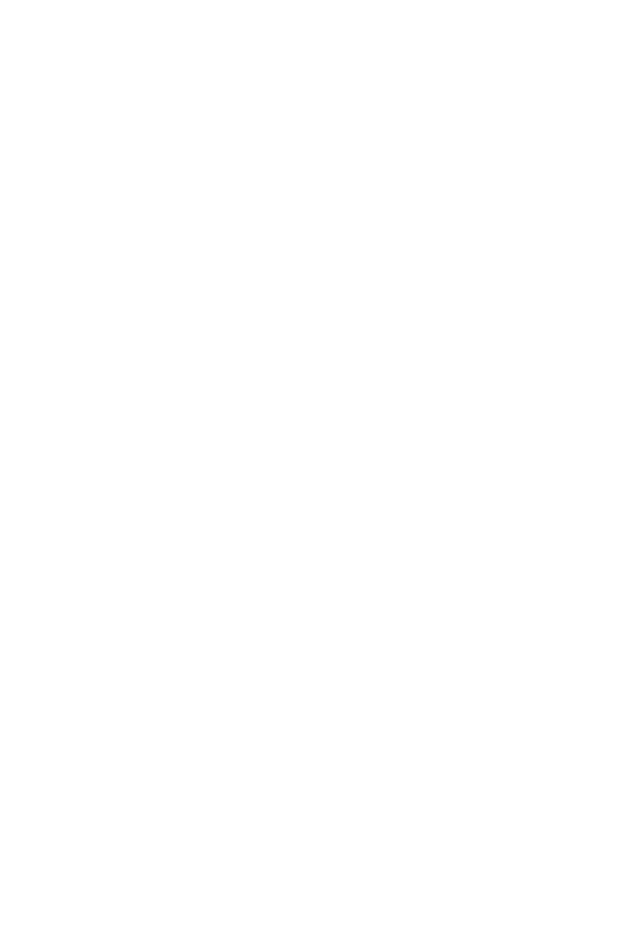
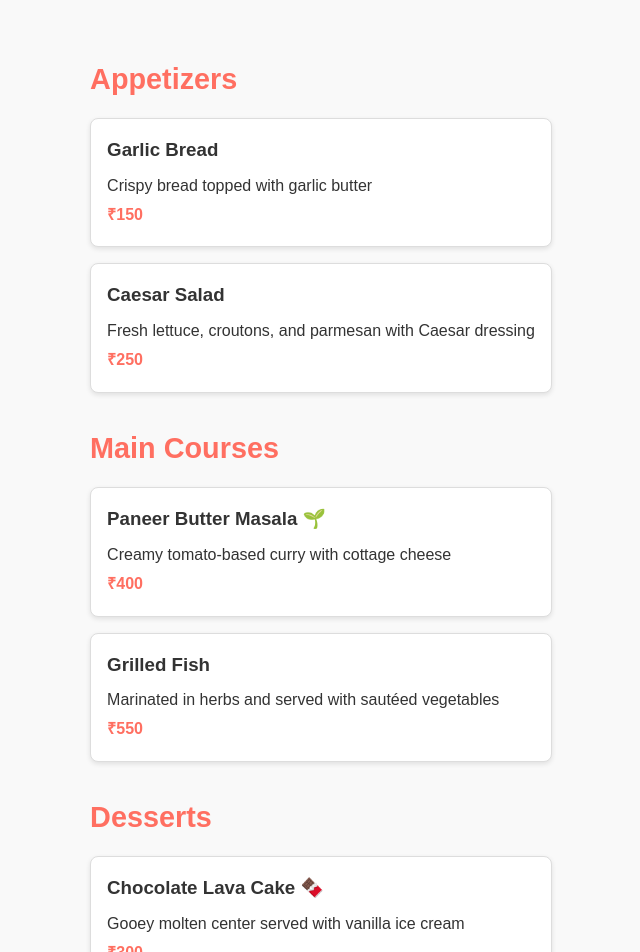
Before and after one commit to vidyabhandari/RestaurantManagementSystem, a React (Vite) app in the folder front-end/: page /menu/menu in a window 1280 px wide. Before the commit this address had no page. Shown: the top 952 px of the page, without its empty margins (319-959 px from the left). Before the commit the page ends 800 px from the top, so only its background shows below. Built offline with nearby package versions, Linux system fonts and the light colour scheme.

Commit message:
changes done

```diff
--- a/front-end/src/App.jsx
+++ b/front-end/src/App.jsx
@@ -1,7 +1,7 @@
 import React from "react";
 import { BrowserRouter as Router, Routes, Route } from "react-router-dom";
 import Homepage from "./pages/homepage";
-import Menu from "./pages/menu";
+import Menu from "./pages/menu/menu";
 import Contact from "./pages/contact";
 import Login from "./pages/login";
 import Signup from "./pages/signup";
@@ -13,7 +13,7 @@
       <Routes>
         <Route path="/" element={<Homepage />} />
         {/* <Route path="/about" element={<About />} /> */}
-        <Route path="/menu" element={<Menu />} />
+        <Route path="/menu/menu" element={<Menu />} />
         <Route path="/contact" element={<Contact />} />
         <Route path="/login" element={<Login />} />
         <Route path="/signup" element={<Signup />} />
--- a/front-end/src/pages/homepage.jsx
+++ b/front-end/src/pages/homepage.jsx
@@ -3,6 +3,7 @@
 import profile from "../Images/profile.jpeg";
 import homepage from "../Images/homepage.jpg";
 import "../styles/homepage.css";
+import "../styles/menu.css";
 
 export default function Homepage() {
   return (
@@ -22,7 +23,7 @@
               </HashLink>
             </li>
             <li>
-              <HashLink smooth to="/menu">
+              <HashLink smooth to="/menu/menu">
                 Menu
               </HashLink>
             </li>
--- a/front-end/src/pages/menu.jsx
+++ /dev/null
@@ -1,11 +0,0 @@
-import React from "react";
-
-const menu = () => {
-  return (
-    <div>
-      <h1>Menu Page</h1>
-    </div>
-  );
-};
-
-export default menu;
--- /dev/null
+++ b/front-end/src/pages/menu/menu.jsx
@@ -0,0 +1,81 @@
+import React from "react";
+import MenuSection from "./menuSection";
+
+const menuData = [
+  {
+    category: "Appetizers",
+    items: [
+      {
+        name: "Garlic Bread",
+        description: "Crispy bread topped with garlic butter",
+        price: "₹150",
+      },
+      {
+        name: "Caesar Salad",
+        description:
+          "Fresh lettuce, croutons, and parmesan with Caesar dressing",
+        price: "₹250",
+      },
+    ],
+  },
+  {
+    category: "Main Courses",
+    items: [
+      {
+        name: "Paneer Butter Masala",
+        description: "Creamy tomato-based curry with cottage cheese",
+        price: "₹400",
+        icon: "🌱",
+      },
+      {
+        name: "Grilled Fish",
+        description: "Marinated in herbs and served with sautéed vegetables",
+        price: "₹550",
+      },
+    ],
+  },
+  {
+    category: "Desserts",
+    items: [
+      {
+        name: "Chocolate Lava Cake",
+        description: "Gooey molten center served with vanilla ice cream",
+        price: "₹300",
+        icon: "🍫",
+      },
+    ],
+  },
+  {
+    category: "Beverages",
+    items: [
+      {
+        name: "Mango Smoothie",
+        description: "Fresh mango blended with yogurt and honey",
+        price: "₹150",
+        icon: "🥭",
+      },
+      {
+        name: "Cappuccino",
+        description: "Rich espresso with frothy milk",
+        price: "₹120",
+        icon: "☕",
+      },
+    ],
+  },
+];
+
+function Menu() {
+  return (
+    <div className="menu">
+      {menuData.map((section, index) => (
+        <MenuSection
+          key={index}
+          category={section.category}
+          items={section.items}
+        />
+      ))}
+    </div>
+  );
+}
+
+export default Menu;
--- /dev/null
+++ b/front-end/src/pages/menu/menuItem.jsx
@@ -0,0 +1,15 @@
+import React from "react";
+
+function MenuItem({ name, description, price, icon }) {
+  return (
+    <div className="menu-item">
+      <h3>
+        {name} {icon && <span>{icon}</span>}
+      </h3>
+      <p>{description}</p>
+      <p className="price">{price}</p>
+    </div>
+  );
+}
+
+export default MenuItem;
--- /dev/null
+++ b/front-end/src/pages/menu/menuSection.jsx
@@ -0,0 +1,23 @@
+import React from "react";
+import MenuItem from "./menuItem";
+
+function MenuSection({ category, items }) {
+  return (
+    <div className="menu-section">
+      <h2>{category}</h2>
+      <div className="menu-items">
+        {items.map((item, index) => (
+          <MenuItem
+            key={index}
+            name={item.name}
+            description={item.description}
+            price={item.price}
+            icon={item.icon}
+          />
+        ))}
+      </div>
+    </div>
+  );
+}
+
+export default MenuSection;
--- /dev/null
+++ b/front-end/src/styles/menu.css
@@ -0,0 +1,62 @@
+body {
+    font-family: Arial, sans-serif;
+    margin: 0;
+    padding: 0;
+    line-height: 1.6;
+    background-color: #f9f9f9;
+    color: #333;
+  }
+
+  header {
+    text-align: center;
+    padding: 2rem 1rem;
+    background-color: #ff6f61;
+    color: white;
+  }
+
+  header h1 {
+    font-size: 2.5rem;
+    margin: 0;
+  }
+
+  header p {
+    font-size: 1.2rem;
+  }
+
+  .menu {
+    padding: 2rem 1rem;
+    max-width: 800px;
+    margin: 0 auto;
+  }
+
+  .menu-section {
+    margin-bottom: 2rem;
+  }
+
+  .menu-section h2 {
+    font-size: 1.8rem;
+    margin-bottom: 1rem;
+    color: #ff6f61;
+  }
+
+  .menu-item {
+    background: white;
+    border: 1px solid #ddd;
+    border-radius: 8px;
+    padding: 1rem;
+    margin-bottom: 1rem;
+    box-shadow: 0 2px 5px rgba(0, 0, 0, 0.1);
+  }
+
+  .menu-item h3 {
+    margin: 0 0 0.5rem;
+  }
+
+  .menu-item p {
+    margin: 0.2rem 0;
+  }
+
+  .menu-item .price {
+    font-weight: bold;
+    color: #ff6f61;
+  }
```
